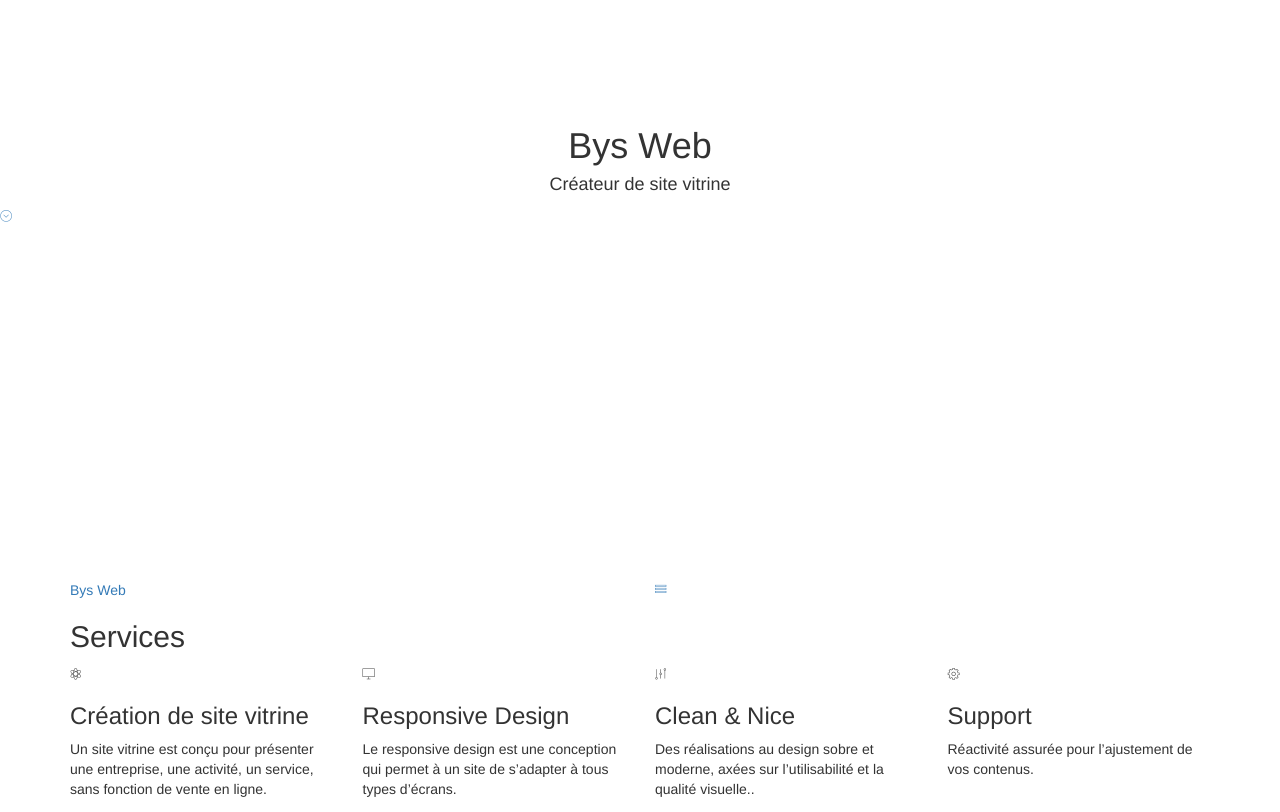
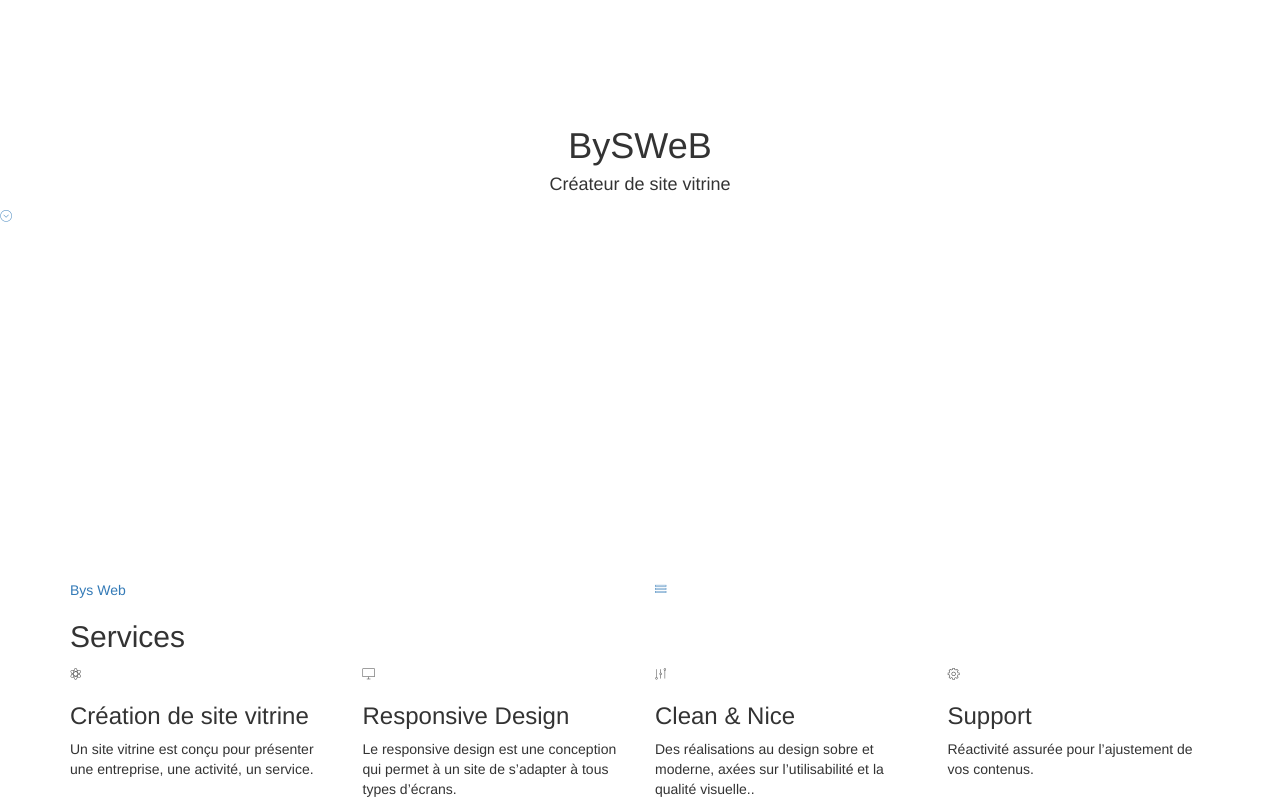
Before and after one commit to Bys74/WeBysStep, a plain HTML site: page index.html in a window 1280 px wide. Shown: the part 220-1032 px from the top of the page. Drawn offline with Linux system fonts and the light colour scheme; some packages are replaced by stand-ins of ours.

Commit message:
Update index.html

```diff
--- a/index.html
+++ b/index.html
@@ -14,6 +14,7 @@
         <meta http-equiv="X-UA-Compatible" content="IE=edge">
 
         <!-- stylesheets -->
+        <link href="https://fonts.googleapis.com/css2?family=Poppins:wght@100;300;600&display=swap" rel="stylesheet">
         <link rel="stylesheet" href="assets/css/bootstrap.min.css">
         <link rel="stylesheet" href="assets/font_icon/css/pe-icon-7-stroke.css">
         <link rel="stylesheet" href="assets/font_icon/css/helper.css">
@@ -36,7 +37,8 @@
         <!-- Header area -->
         <header id="header">
             <div class="center text-center">
-                <h1 class="bigheadline">Bys Web</h1>
+                <h1 class="bigheadline">
+                <span>B</span><span>y</span><span>S</span><span>W</span><span>e</span><span>B</span></h1>
                 <h4 class="subheadline">Créateur de site vitrine</h4>
             </div>
             <div class="bottom">
@@ -88,7 +90,7 @@
             </div>
             <i class="pe-7s-science pe-dj pe-va"></i>
             <h3>Création de site vitrine</h3>
-            <p>Un site vitrine est conçu pour présenter une entreprise, une activité, un service, sans fonction de vente en ligne.</p>
+            <p>Un site vitrine est conçu pour présenter une entreprise, une activité, un service.</p>
           </div>
         </div>
       </div>
```
